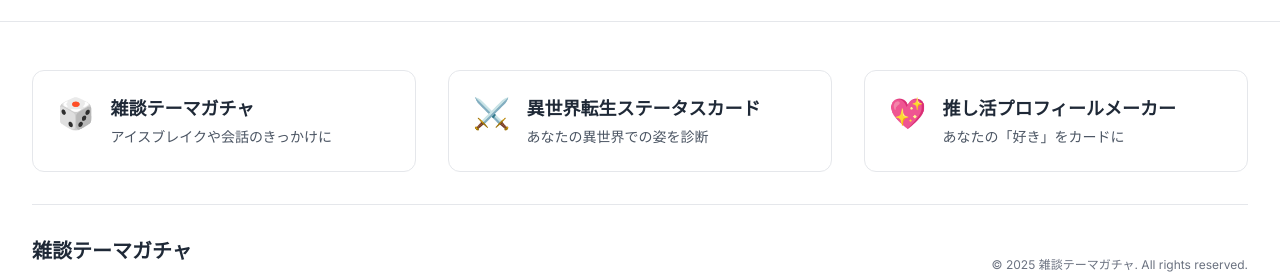
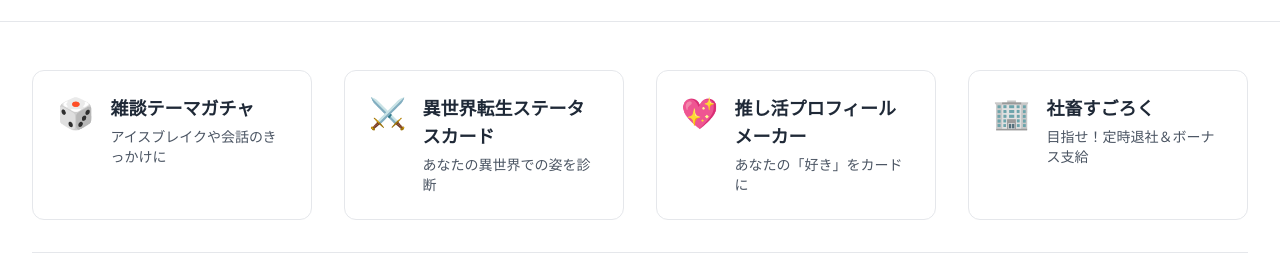
Before and after one commit to y-mitsuyoshi/zatsudan-gacha, a Next.js app: page / in a window 1280 px wide. Shown: the part 946-1220 px from the top of the page. Built offline with nearby package versions, Linux system fonts and the light colour scheme; no server answers.

Commit message:
add footer

```diff
--- a/src/components/Footer.tsx
+++ b/src/components/Footer.tsx
@@ -21,6 +21,12 @@
       description: 'あなたの「好き」をカードに',
       href: '/profile-maker',
       emoji: '💖'
+    },
+    {
+      title: '社畜すごろく',
+      description: '目指せ！定時退社＆ボーナス支給',
+      href: '/shachiku-sugoroku',
+      emoji: '🏢'
     }
   ];
 
@@ -28,7 +34,7 @@
     <footer className="bg-white dark:bg-gray-800 border-t border-gray-200 dark:border-gray-700 mt-16">
       <div className="max-w-7xl mx-auto px-4 sm:px-6 lg:px-8 py-12">
         {/* サービス一覧 */}
-        <div className="grid grid-cols-1 md:grid-cols-3 gap-8 mb-8">
+        <div className="grid grid-cols-1 md:grid-cols-2 lg:grid-cols-4 gap-8 mb-8">
           {services.map((service) => (
             <Link
               key={service.href}
```
